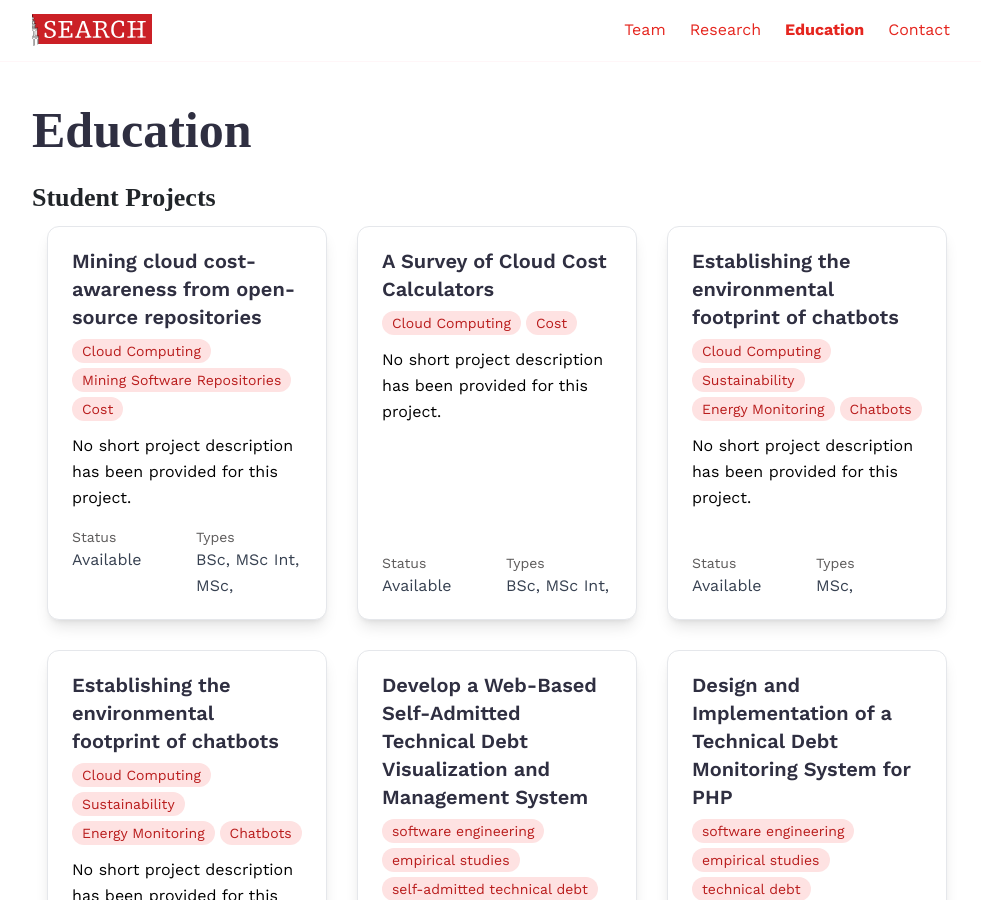
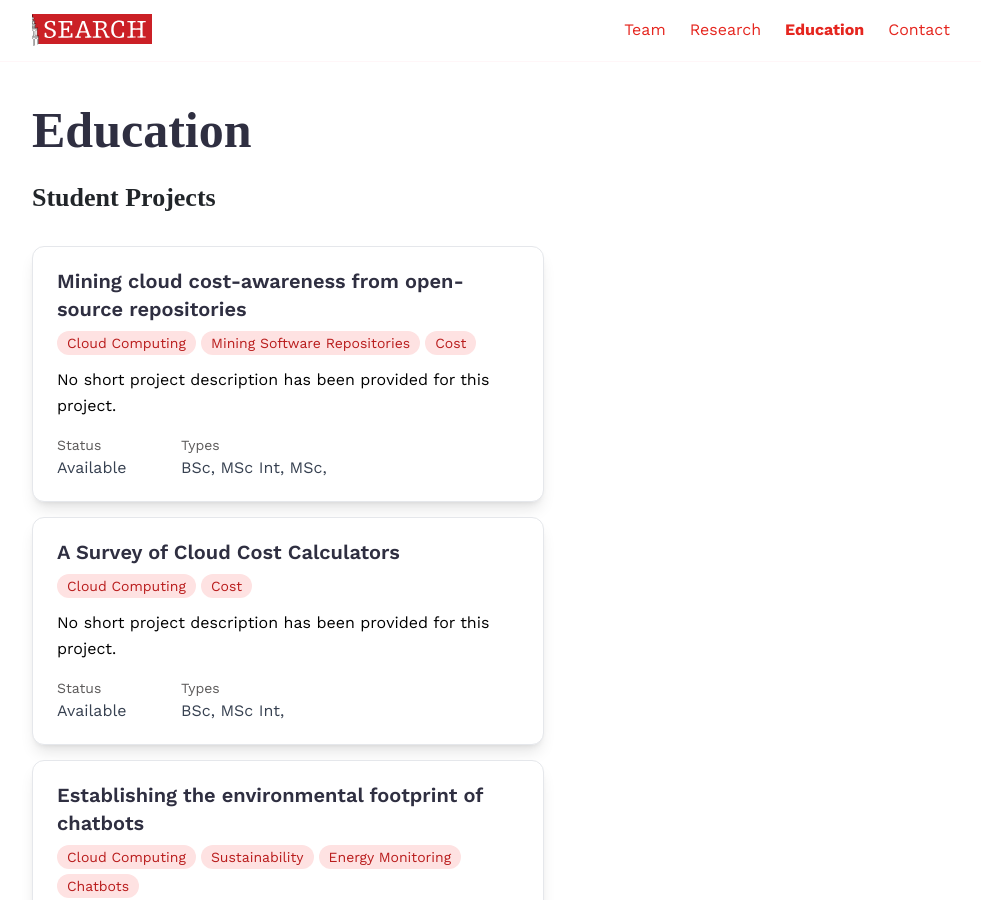
Before and after one commit to search-rug/search-rug.github.io, a Jekyll site: the page built from education.md, in a window 1280 px wide and 900 px high. Shown: the whole window, without its empty margins (143-1124 px from the left). Built offline with Jekyll 4.4.1, drawn with Linux system fonts in a browser that asks for light colours; some web fonts are replaced.

Commit message:
refactor: simplify markup

```diff
--- a/_layouts/education.html
+++ b/_layouts/education.html
@@ -29,14 +29,10 @@
     </div>
   -->
 
-  <h2>Student Projects</h2>
-  <div class="container">
-    <div class="row row-cols-1 row-cols-md-2 row-cols-lg-3 align-items-strech g-1 gy-2">
-      {% for project in site.sprojects %}
-        <div class="col mb-3">
-          {% include project-card.html project=project %}
-        </div>
-      {% endfor %}
-    </div>
-  </div >
+  <h2 class="mb-3">Student Projects</h2>
+  <div class="d-flex flex-wrap" style="gap: 15px">
+    {% for project in site.sprojects %}
+      {% include project-card.html project=project %}
+    {% endfor %}
+  </div>
 </div>
```
